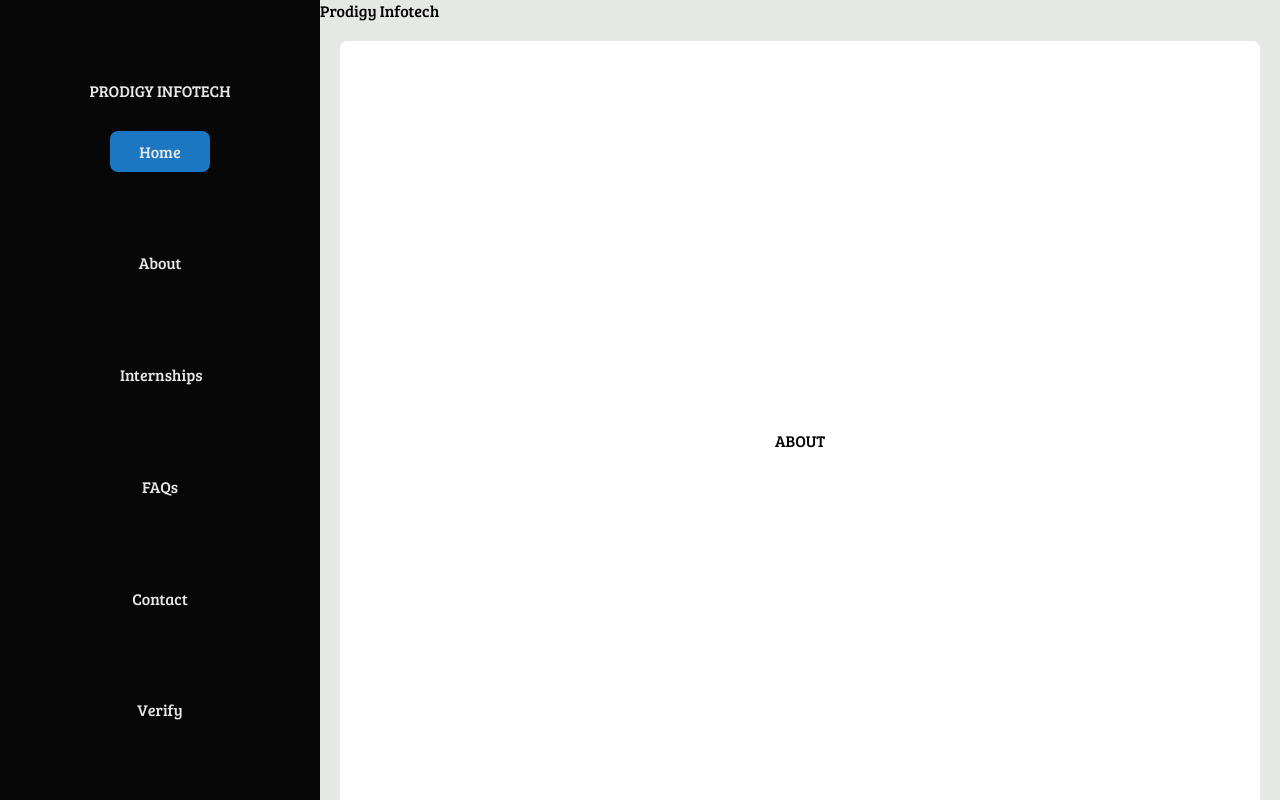
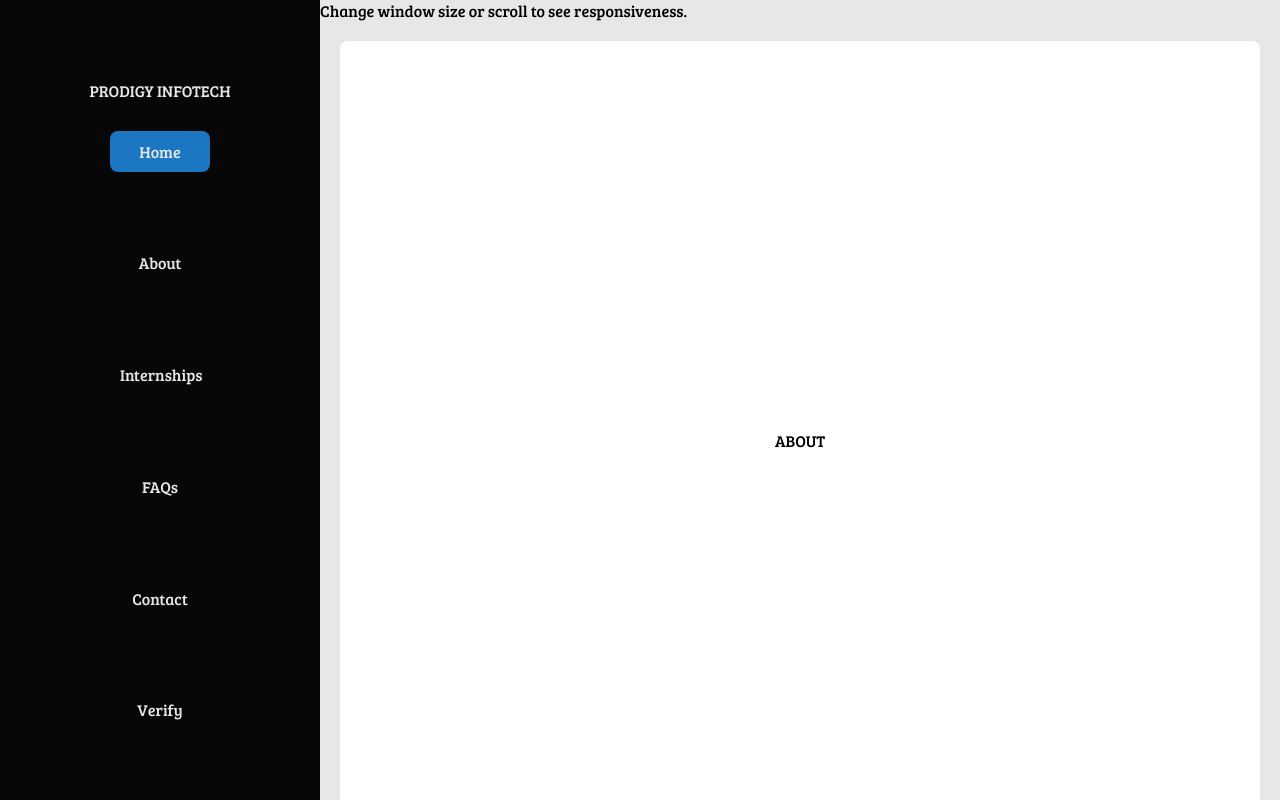
Before and after one commit to manishkrj/PRODIGY_WD_01, a plain HTML site: page index.html in a window 1280 px wide. Shown: the top 800 px of the page. Drawn offline with Linux system fonts and the light colour scheme.

Commit message:
updated instruction

```diff
--- a/index.html
+++ b/index.html
@@ -32,7 +32,7 @@
         </ul>
     </nav>
     <div class="content">
-            <div>Prodigy Infotech</div>
+            <div>Change window size or scroll to see responsiveness.</div>
             <div class="page" id="about">ABOUT</div>
             <div class="page" id="internships">INTERNSHIPS</div>
             <div class="page" id="faqs">FAQs</div>
```
